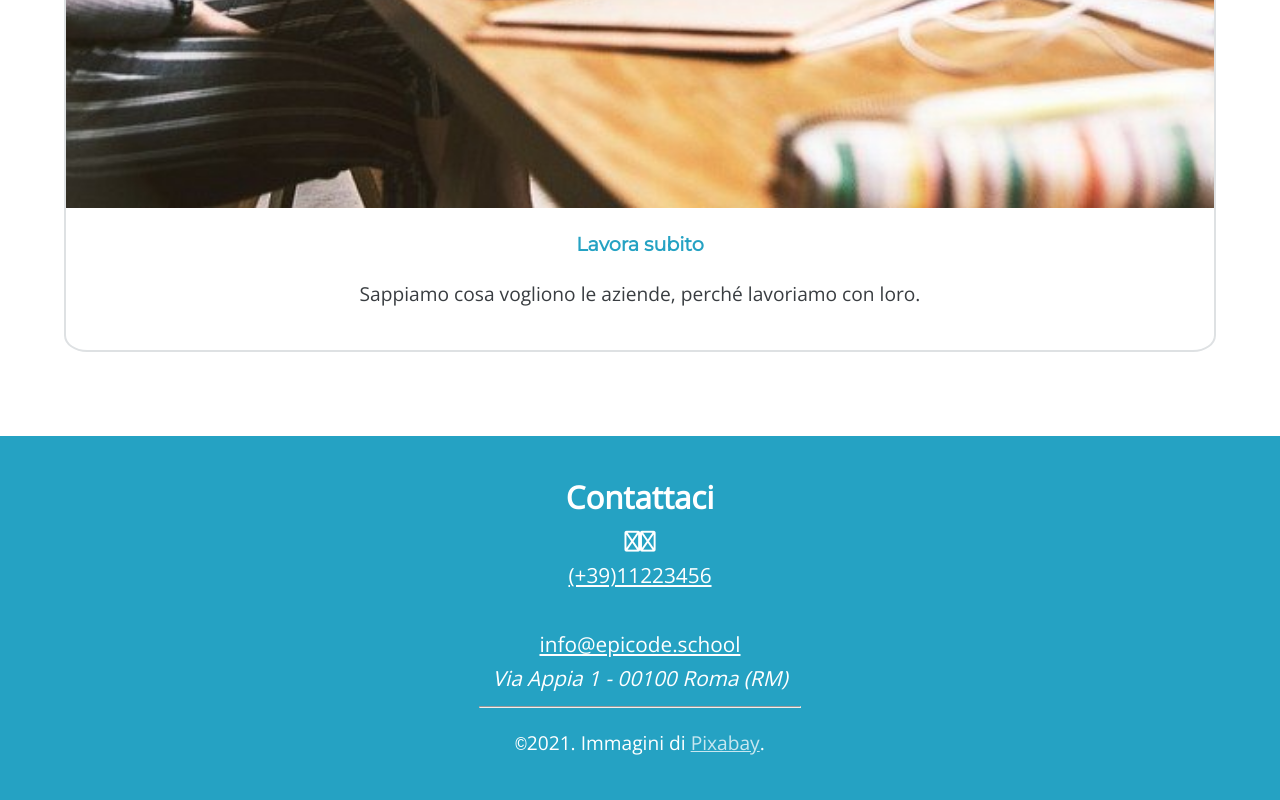
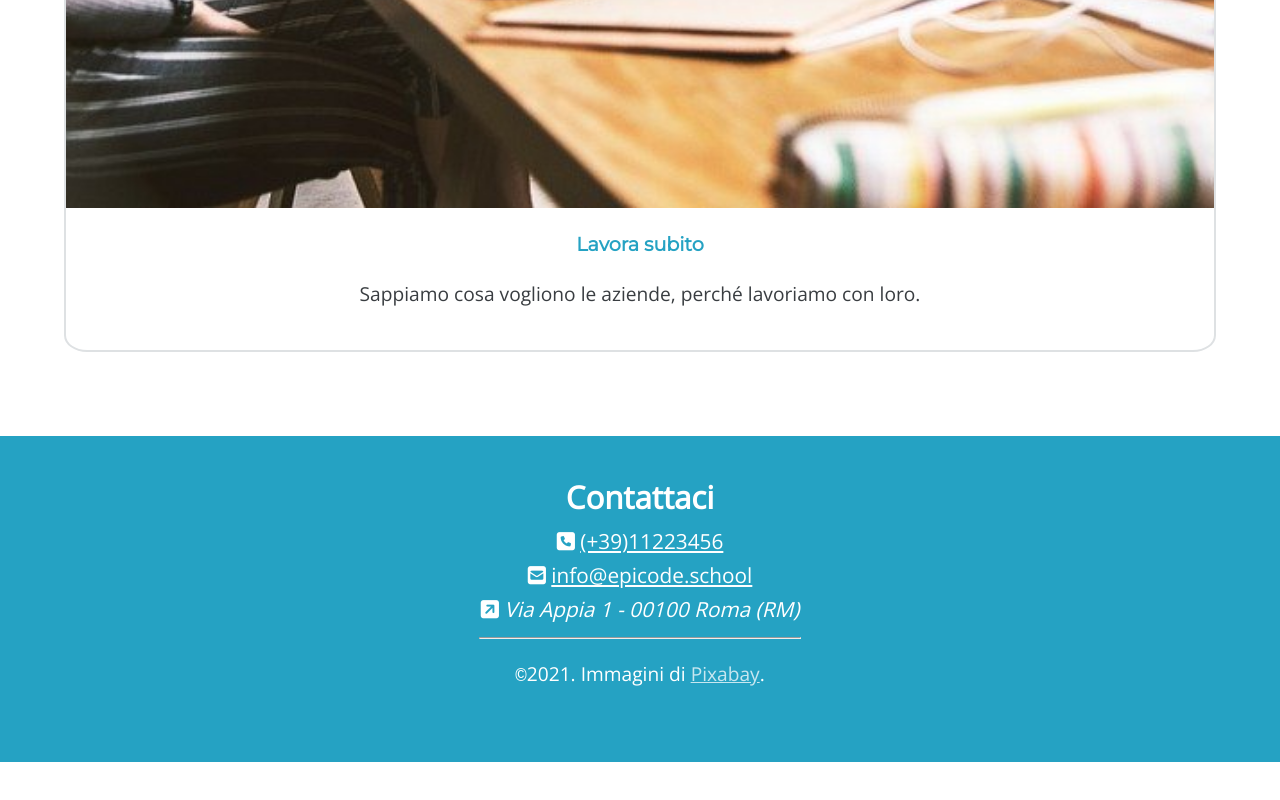
Before and after one commit to Tyorna/Progettosettimana, a plain HTML site: page ProgettoSettimana01/index.html in a window 1280 px wide. Shown: the part 4502-5302 px from the top of the page. After the commit the page ends 5264 px from the top, so only its background shows below. Drawn offline with nearby package versions, Linux system fonts and the light colour scheme.

Commit message:
esercizio

```diff
--- a/ProgettoSettimana01/assets/css/style.css
+++ b/ProgettoSettimana01/assets/css/style.css
@@ -119,10 +119,13 @@ hr{
 }
 
 .foot{
-    display: block;
     text-decoration: none;
     color: white;
     text-decoration: underline;
+}
+
+.fa-solid, address{
+    display: inline-block;
 }
 
 #pix{
--- a/ProgettoSettimana01/index.html
+++ b/ProgettoSettimana01/index.html
@@ -7,7 +7,9 @@
     <meta name="description"
         content="Da zero a Epicode con i corsi completi per diventare uno sviluppatore professionista in 3 mesi.">
     <title>Corso Web Developer - Epicode school</title>
-    <link rel="stylesheet" href="https://cdnjs.cloudflare.com/ajax/libs/font-awesome/6.4.0/css/all.min.css" integrity="sha512-iecdLmaskl7CVkqkXNQ/ZH/XLlvWZOJyj7Yy7tcenmpD1ypASozpmT/E0iPtmFIB46ZmdtAc9eNBvH0H/ZpiBw==" crossorigin="anonymous" referrerpolicy="no-referrer" />
+    <link rel="stylesheet" href="https://cdnjs.cloudflare.com/ajax/libs/font-awesome/6.4.0/css/all.min.css"
+        integrity="sha512-iecdLmaskl7CVkqkXNQ/ZH/XLlvWZOJyj7Yy7tcenmpD1ypASozpmT/E0iPtmFIB46ZmdtAc9eNBvH0H/ZpiBw=="
+        crossorigin="anonymous" referrerpolicy="no-referrer" />
     <link rel="stylesheet" href="assets/css/style.css">
 </head>
 
@@ -81,9 +83,14 @@
 
     <footer id="footer">
         <h2>Contattaci</h2>
-        <i class="fa-regular fa-location-dot"></i><i class="fa-sharp fa-regular fa-phone"></i><a href="tel:(+39)11223456" class="foot">(+39)11223456</a>
-        <i class="fa-sharp fa-light fa-envelope"></i><a href="mailto:info@epicode.school" class="foot">info@epicode.school</a>
-        <address>Via Appia 1 - 00100 Roma (RM)</address>
+        <div>
+            <i class="fa-solid fa-square-phone"></i>
+            <a href="tel:(+39)11223456" class="foot">(+39)11223456</a><br>
+            <i class="fa-solid fa-square-envelope"></i>
+            <a href="mailto:info@epicode.school" class="foot">info@epicode.school</a><br>
+            <i class="fa-solid fa-square-arrow-up-right"></i>
+            <address>Via Appia 1 - 00100 Roma (RM)</address>
+        </div>
         <hr>
         <p class="basso"><code>&copy</code>2021. Immagini di <a href="" title="Immagini di Pixabay" class="foot"
                 id="pix">Pixabay</a>.
```
